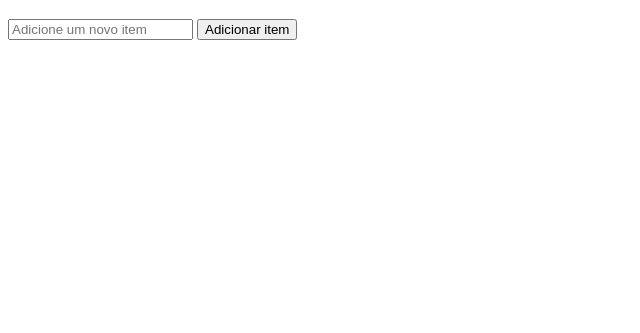
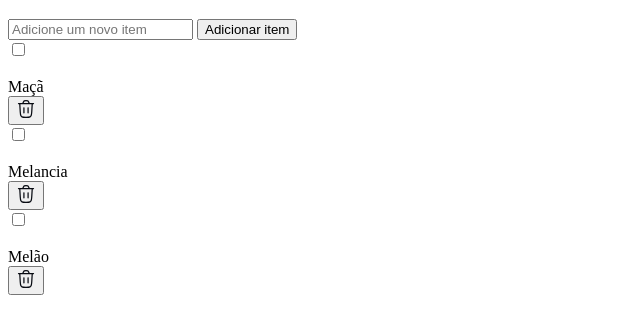
Before and after one commit to Chxvzy/quicklist, a plain HTML site: page index.html in a window 1280 px wide. Shown: the part 115-448 px from the top of the page, without its empty margins (0-640 px from the left). Drawn offline with nearby package versions, Linux system fonts and the light colour scheme.

Commit message:
criação da seção de itens

```diff
--- a/index.html
+++ b/index.html
@@ -29,6 +29,47 @@
             <input type="text" placeholder="Adicione um novo item" id="item">
             <button>Adicionar item</button>
         </section>
+        <section class="list">
+            <div class="item">
+                <div>
+                    <input type="checkbox" name="list" id="item-1">
+                    <div class="custom-checkbox">
+                        <img src="./assets/checked.svg" alt="checked">
+                    </div>
+                    <label for="item-1">Maçã</label>
+                </div>
+                <button>
+                    <img src="./assets/trash-icon.svg" alt="trash icon">
+                </button>
+            </div>
+
+            <div class="item">
+                <div>
+                    <input type="checkbox" name="list" id="item-2">
+                    <div class="custom-checkbox">
+                        <img src="./assets/checked.svg" alt="checked">
+                    </div>
+                    <label for="item-2">Melancia</label>
+                </div>
+                <button>
+                    <img src="./assets/trash-icon.svg" alt="trash icon">
+                </button>
+            </div>
+
+            <div class="item">
+                <div>
+                    <input type="checkbox" name="list" id="item-3">
+                    <div class="custom-checkbox">
+                        <img src="./assets/checked.svg" alt="checked">
+                    </div>
+                    <label for="item-3">Melão</label>
+                </div>
+                <button>
+                    <img src="./assets/trash-icon.svg" alt="trash icon">
+                </button>
+            </div>
+
+        </section>
     </main>
 </body>
 </html>
```
